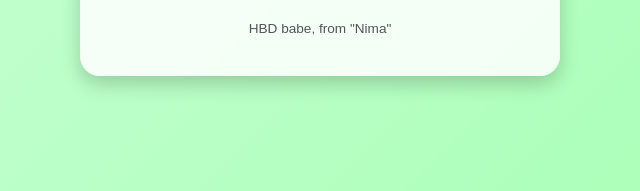
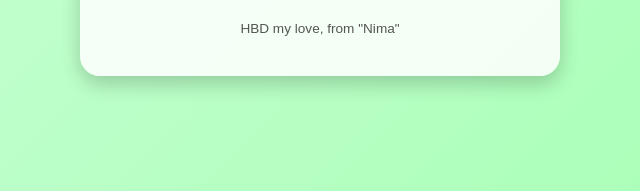
Before and after one commit to shinehofficial/my-angel-with-green-eyes2, a plain HTML site: page index.html in a window 1280 px wide. Shown: the part 545-736 px from the top of the page, 320-960 px from the left. Drawn offline with Linux system fonts and the light colour scheme.

Commit message:
Update index.html

```diff
--- a/index.html
+++ b/index.html
@@ -61,7 +61,7 @@
       <source src="My%20Angel%20With%20Green%20Eyes2.mp3" type="audio/mpeg">
       مرورگر شما از پخش صوت پشتیبانی نمی‌کند.
     </audio>
-    <div class="footer">HBD babe, from "Nima"</div>
+    <div class="footer">HBD my love, from "Nima"</div>
   </div>
 </body>
 </html>
```
